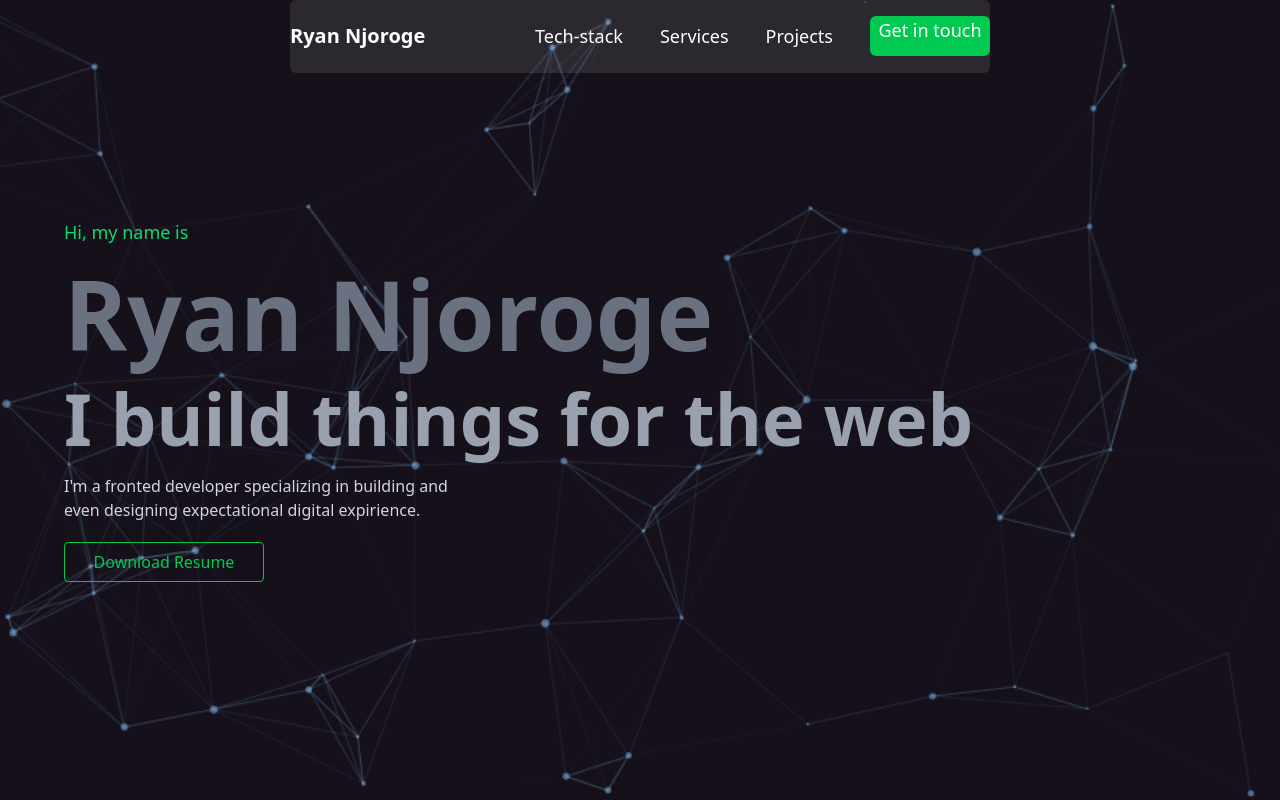
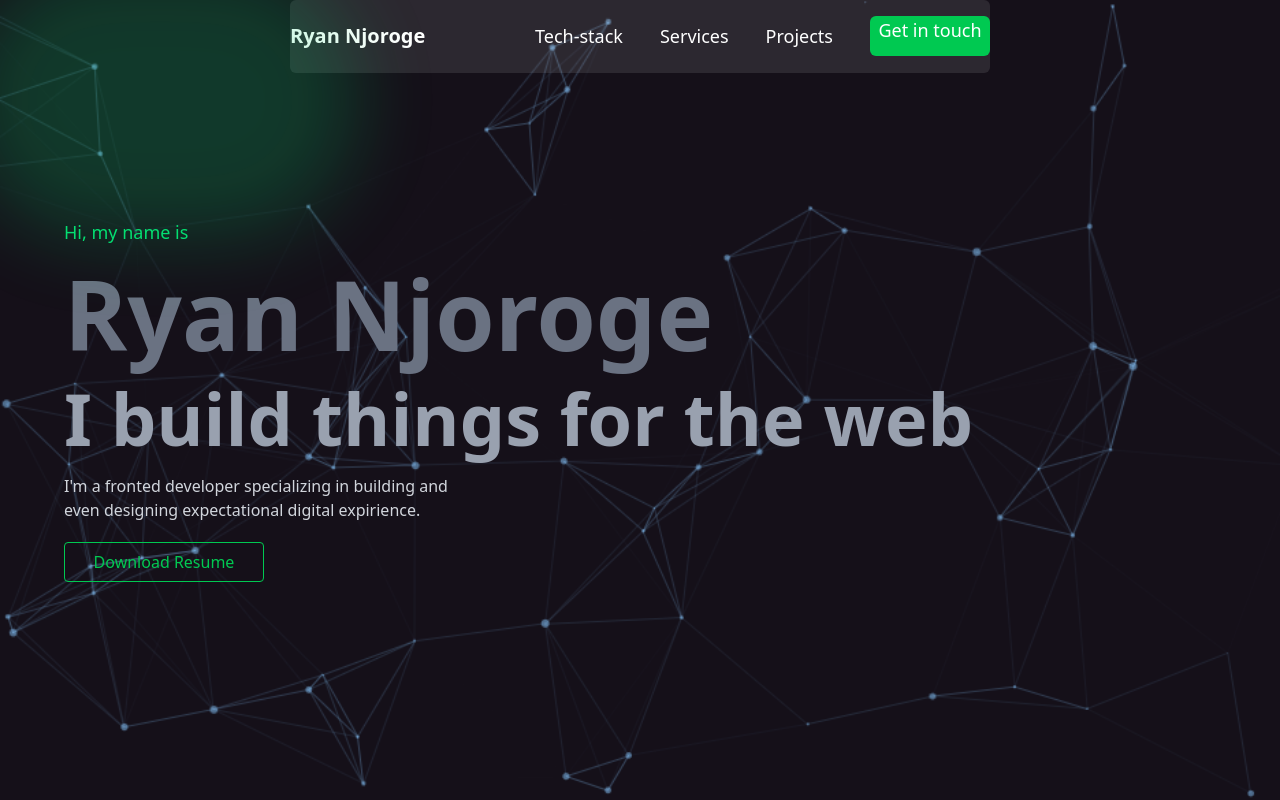
Before and after one commit to Ryavnn/Rebirth-portfolio, a React (Vite) app: page / in a window 1280 px wide. Built offline with nearby package versions, Linux system fonts and the light colour scheme.

Commit message:
Add CursorGlow component and integrate into App; update Hero component structure

```diff
--- a/src/App.jsx
+++ b/src/App.jsx
@@ -1,3 +1,4 @@
+import CursorGlow from "./components/CursorGlow"
 import Hero from "./components/Hero"
 
 
@@ -6,6 +7,7 @@ function App() {
 
   return (
     <>
+    <CursorGlow />
      <Hero />
     </>
   )
--- /dev/null
+++ b/src/components/CursorGlow.jsx
@@ -0,0 +1,22 @@
+import { useEffect, useState } from "react"
+const CursorGlow = () => {
+    const [position, setPosition] = useState({ x: 0, y: 0 });
+
+    useEffect(() => {
+      const moveMouse = (e) => {
+        setPosition({ x: e.clientX, y: e.clientY });
+      };
+      window.addEventListener("mousemove", moveMouse);
+      return () => window.removeEventListener("mousemove", moveMouse);
+    }, []);
+  return (
+    <div
+      className="pointer-events-none fixed top-0 left-0 w-100 h-70 rounded-full bg-green-400 opacity-20 blur-2xl z-50 transition-transform duration-100"
+      style={{
+        transform: `translate(${position.x - 40}px, ${position.y - 40}px)`,
+      }}
+    ></div>
+  );
+}
+
+export default CursorGlow
```
Also changed, not shown: src/components/Hero.jsx (+7 -2 lines).
